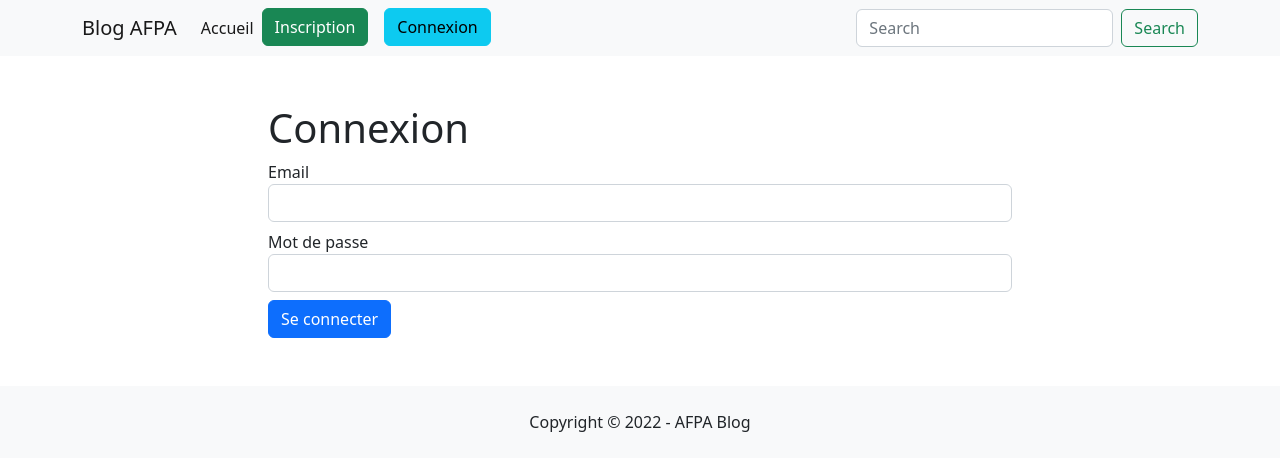
After one commit to MarinaMasset/supportCours-blog_Symfony, a Symfony app: template templates/security/login.html.twig in a window 1280 px wide. The commit adds this page. Shown: the top 471 px of the page. Run offline with Twig, Linux system fonts and the light colour scheme; the template is opened without the code that fills it, so the values that code supplies are empty; some libraries are stand-ins or nearby versions.

Commit message:
login/logout

```diff
--- a/templates/menu.html.twig
+++ b/templates/menu.html.twig
@@ -9,9 +9,19 @@
                 <li class="nav-item">
                     <a class="nav-link active" aria-current="page" href="{{path('home')}}">Accueil</a>
                 </li>
-                <li class="nav-item">
-                    <a href="{{ path('security_register')}}" class=" nav-link btn btn-success  text-white"> Inscription</a>
-                </li>
+                {% if app.user %}
+                    <li>
+                        <a href="{{ path('security_logout')}}" class="btn btn-danger ms-3">Déconnexion</a>
+                    </li>
+                    {% else %}
+                    <li>
+                        <a href="{{ path('security_register')}}" class="btn btn-success">Inscription</a>
+                    </li>
+                    <li>
+                        <a href="{{ path('security_login')}}" class="btn btn-info ms-3">Connexion</a>
+                    </li>
+                {% endif %}
+
             </ul>
             <form class="d-flex" role="search">
                 <input class="form-control me-2" type="search" placeholder="Search" aria-label="Search">
--- /dev/null
+++ b/templates/security/login.html.twig
@@ -0,0 +1,25 @@
+{% extends 'base.html.twig' %}
+
+{% block title %}
+  Connexion
+{% endblock %}
+
+{% block body %}
+  <div class="container">
+    <div class="col-md-8 offset-md-2  my-5">
+      <h1>Connexion</h1>
+      <form method="post">
+        <div class="form-group mb-2">
+          <label for="email">Email</label>
+          <input type="email" id="email" name="_username" class="form-control" aria-describedby="email">
+        </div>
+
+        <div class="form-group mb-2">
+          <label for="password">Mot de passe</label>
+          <input type="password" id="password" name="_password" class="form-control" id="password">
+        </div>
+        <button type="submit" class="btn btn-primary">Se connecter</button>
+      </form>
+    </div>
+  </div>
+{% endblock %}
```
Also changed, not shown: src/Controller/SecurityController.php (+23 -2 lines), 1 other file.
